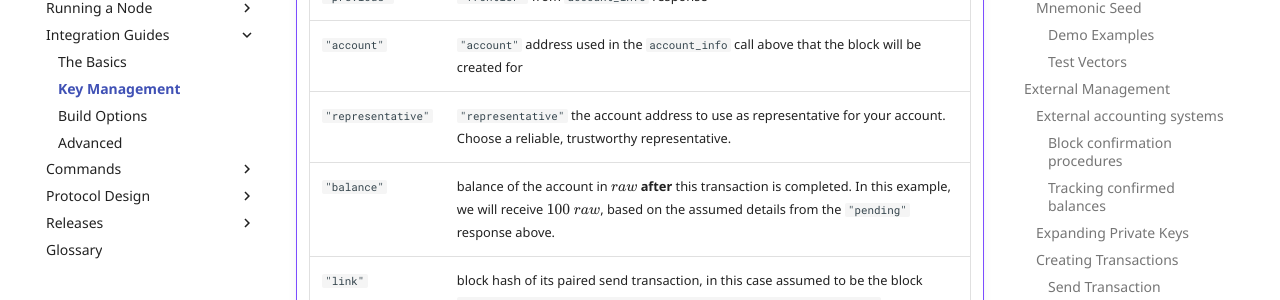
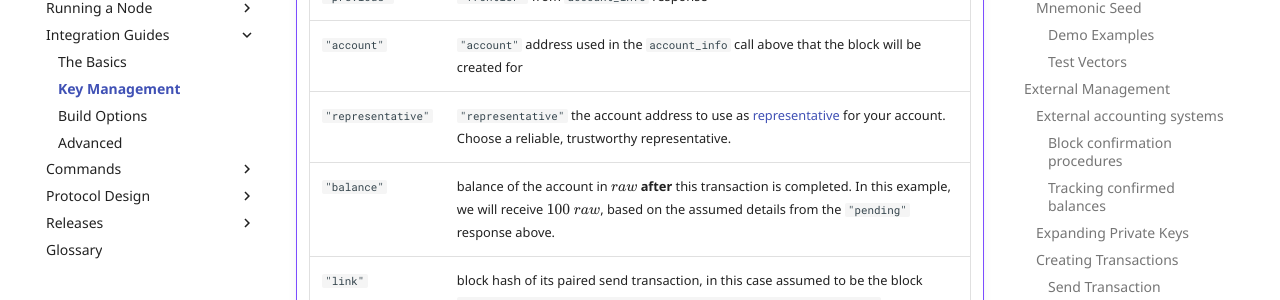
Before and after one commit to nanocurrency/nano-docs, an MkDocs documentation site: the page built from docs/integration-guides/key-management.md, in a window 1280 px wide and 900 px high, scrolled down 9983 px. Shown: the part 154-454 px from the top of the window. Built offline with MkDocs 1.6.1 and Material for MkDocs 9.7.7, drawn with Linux system fonts in a browser that asks for light colours; formulas are drawn with MathJax 3; comment, search, counter and statistics services are not loaded; part of the change alters nothing that is shown.

```diff
--- a/docs/integration-guides/key-management.md
+++ b/docs/integration-guides/key-management.md
@@ -373,7 +373,7 @@ curl -d '{
     | `"type"`           | always the constant `"state"` |
     | `"previous"`       | `"frontier"` from `account_info` response |
     | `"account"`        | `"account"` address used in the `account_info` call above that the block will be created for |
-    | `"representative"` | `"representative"` the account address to use as representative for your account. Choose a reliable, trustworthy representative. |
+    | `"representative"` | `"representative"` the account address to use as [representative](/integration-guides/the-basics#representatives) for your account. Choose a reliable, trustworthy representative. |
     | `"balance"`        | balance of the account in $raw$ **after** this transaction is completed. In this example, we will receive $100\ raw$, based on the assumed details from the `"pending"` response above. |
     | `"link"`           | block hash of its paired send transaction, in this case assumed to be the block `5B2DA492506339C0459867AA1DA1E7EDAAC4344342FAB0848F43B46D248C8E99` |
     | `"key"`            | account's private key |
```
